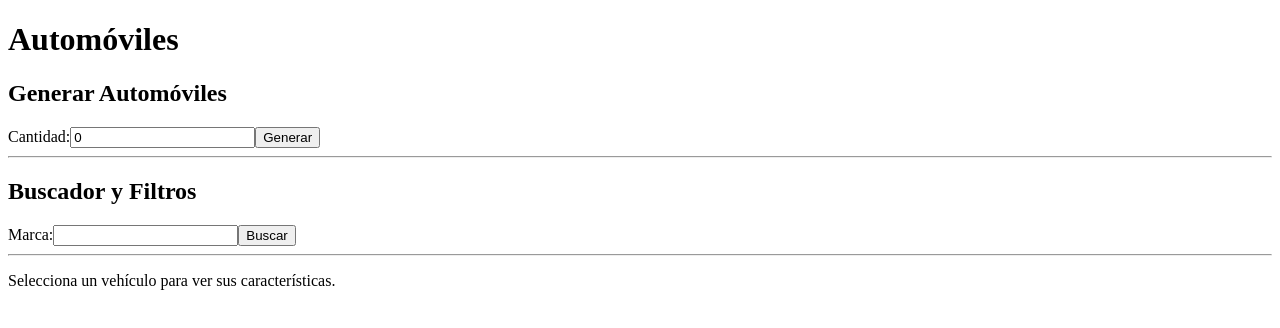
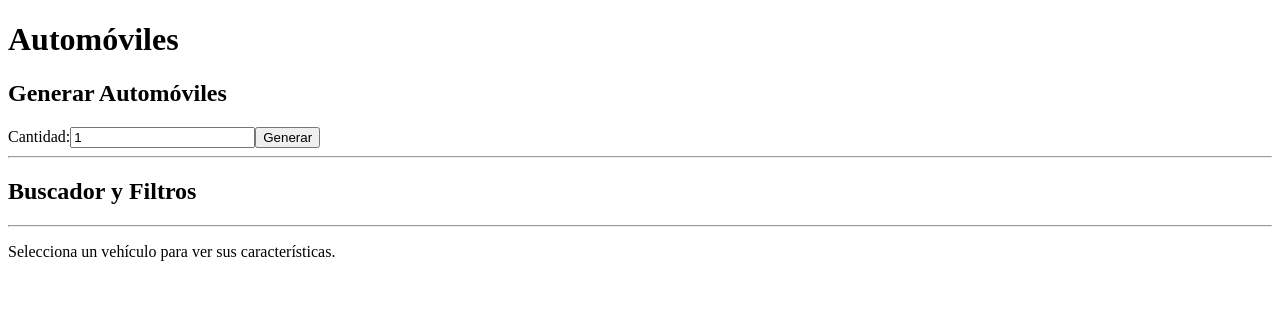
Before and after one commit to MaximilianoCortes/desafio1, a Vue app in the folder Vue/ui-automoviles/: page / in a window 1280 px wide. Shown: the top 328 px of the page. Built offline with nearby package versions, Linux system fonts and the light colour scheme.

Commit message:
intento conexion fallido

```diff
--- a/Vue/ui-automoviles/src/components/BuscadorFiltros.vue
+++ b/Vue/ui-automoviles/src/components/BuscadorFiltros.vue
@@ -1,44 +1,26 @@
 <template>
     <div>
       <h2>Buscador y Filtros</h2>
-      <form @submit.prevent="buscarAutomoviles">
-        <label>Marca:</label>
-        <input type="text" v-model="marca">
-        <!-- Otros campos de filtro -->
-        <button type="submit">Buscar</button>
-      </form>
+      <!-- Agrega los campos de búsqueda y filtros según tus necesidades -->
     </div>
   </template>
 
   <script>
+  import axios from "axios";
+
   export default {
-  data() {
-    return {
-      marca: '',
-      // Otros campos de filtro
-      automovilesFiltrados: [], // Variable para almacenar los automóviles filtrados
-    };
-  },
     methods: {
-    buscarAutomoviles() {
-      // Realizar la llamada a la API con los filtros indicados
-      const params = new URLSearchParams();
-      params.append('marca', this.marca);
-      // Agrega otros campos de filtro a los parámetros
-
-      fetch(`http://localhost:8080/automoviles?${params.toString()}`)
-        .then(response => response.json())
-        .then(data => {
-          this.automovilesFiltrados = data; // Almacena los automóviles filtrados en la variable
+      buscar() {
+        // Realiza la llamada a la API para buscar automóviles según los filtros seleccionados
+        // Puedes utilizar axios para enviar una solicitud GET al endpoint correspondiente en el backend
+        axios
+          .get(`${process.env.VUE_APP_API_URL}/automoviles`)
+          .then(response => {
+            console.log(response.data);
           })
           .catch(error => {
-          console.error('Error al buscar los automóviles:', error);
+            console.error(error);
           });
-    },
-    limpiarFiltros() {
-      this.marca = '';
-      // Restablece los otros campos de filtro a su valor predeterminado
-      this.automovilesFiltrados = []; // Limpia la lista de automóviles filtrados
       },
     },
   };
--- a/Vue/ui-automoviles/src/components/CaracteristicasVehiculo.vue
+++ b/Vue/ui-automoviles/src/components/CaracteristicasVehiculo.vue
@@ -1,29 +1,27 @@
 <template>
     <div>
       <h2>Características del Vehículo</h2>
-      <div v-if="vehiculoSeleccionado">
-        <h3>{{ vehiculoSeleccionado.marca }}</h3>
-        <!-- Mostrar otras características del vehículo -->
+      <div v-if="vehiculo">
+        <h3>{{ vehiculo.marca }}</h3>
+        <p>Año: {{ vehiculo.anio }}</p>
+        <p>Color: {{ vehiculo.color }}</p>
+        <!-- Agrega las demás características del vehículo según tu modelo de datos -->
       </div>
-      <div v-else>
-        <p>Selecciona un vehículo para ver sus características.</p>
-      </div>
+      <button @click="limpiarSeleccion">Limpiar Selección</button>
     </div>
   </template>
 
   <script>
   export default {
-  data() {
-    return {
-      vehiculoSeleccionado: null,
-    };
+    props: {
+      vehiculo: {
+        type: Object,
+        required: true,
+      },
     },
     methods: {
-    mostrarCaracteristicas(vehiculo) {
-      this.vehiculoSeleccionado = vehiculo;
-    },
       limpiarSeleccion() {
-      this.vehiculoSeleccionado = null;
+        this.$emit("limpiarSeleccion");
       },
     },
   };
--- a/Vue/ui-automoviles/src/components/GenerarAutomoviles.vue
+++ b/Vue/ui-automoviles/src/components/GenerarAutomoviles.vue
@@ -1,32 +1,32 @@
 <template>
   <div>
     <h2>Generar Automóviles</h2>
-    <form @submit.prevent="generarAutomoviles">
-      <label>Cantidad:</label>
-      <input type="number" v-model="cantidad" required>
-      <button type="submit">Generar</button>
-    </form>
+    <label>Cantidad:</label>
+    <input type="number" v-model="cantidad" min="1" />
+    <button @click="generarAutomoviles">Generar</button>
   </div>
 </template>
 
 <script>
+import axios from "axios";
+
 export default {
   data() {
     return {
-      cantidad: 0,
-      automovilesGenerados: [], // Variable para almacenar los automóviles generados
+      cantidad: 1,
     };
   },
   methods: {
     generarAutomoviles() {
-      // Realizar la llamada a la API con la cantidad indicada
-      fetch(`http://localhost:8080/automoviles/generar?cantidad=${this.cantidad}`)
-        .then(response => response.json())
-        .then(data => {
-          this.automovilesGenerados = data; // Almacenar los automóviles generados en la variable
+      axios
+        .post(`${process.env.VUE_APP_API_URL}/automoviles/generar`, {
+          cantidad: this.cantidad,
+        })
+        .then(response => {
+          console.log(response.data);
         })
         .catch(error => {
-          console.error('Error al generar los automóviles:', error);
+          console.error(error);
         });
     },
   },
```
Also changed, not shown: 1 other file (tests, documents, lock files or other folders). Lines whose indentation alone changed are shown as unchanged.
